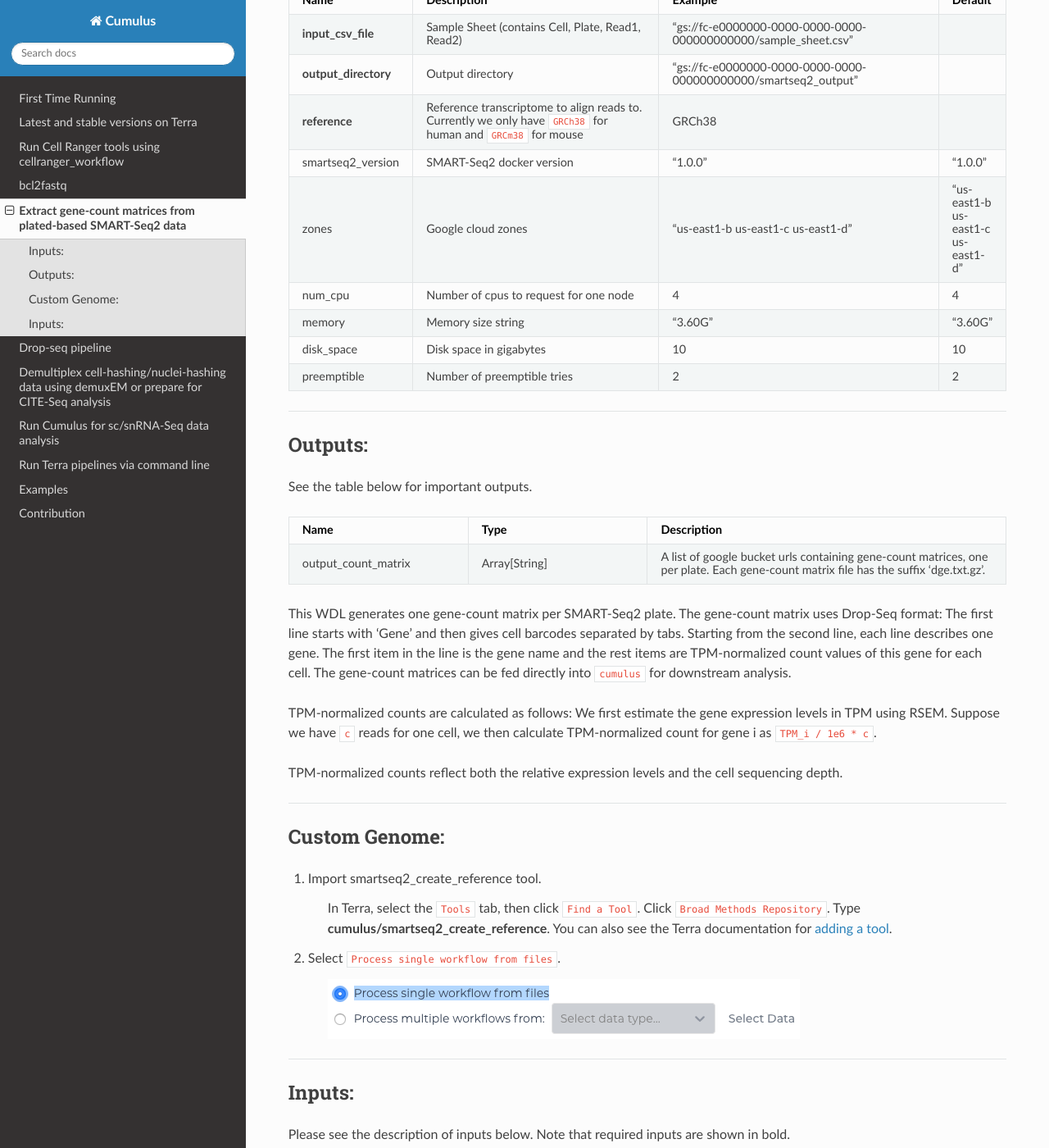
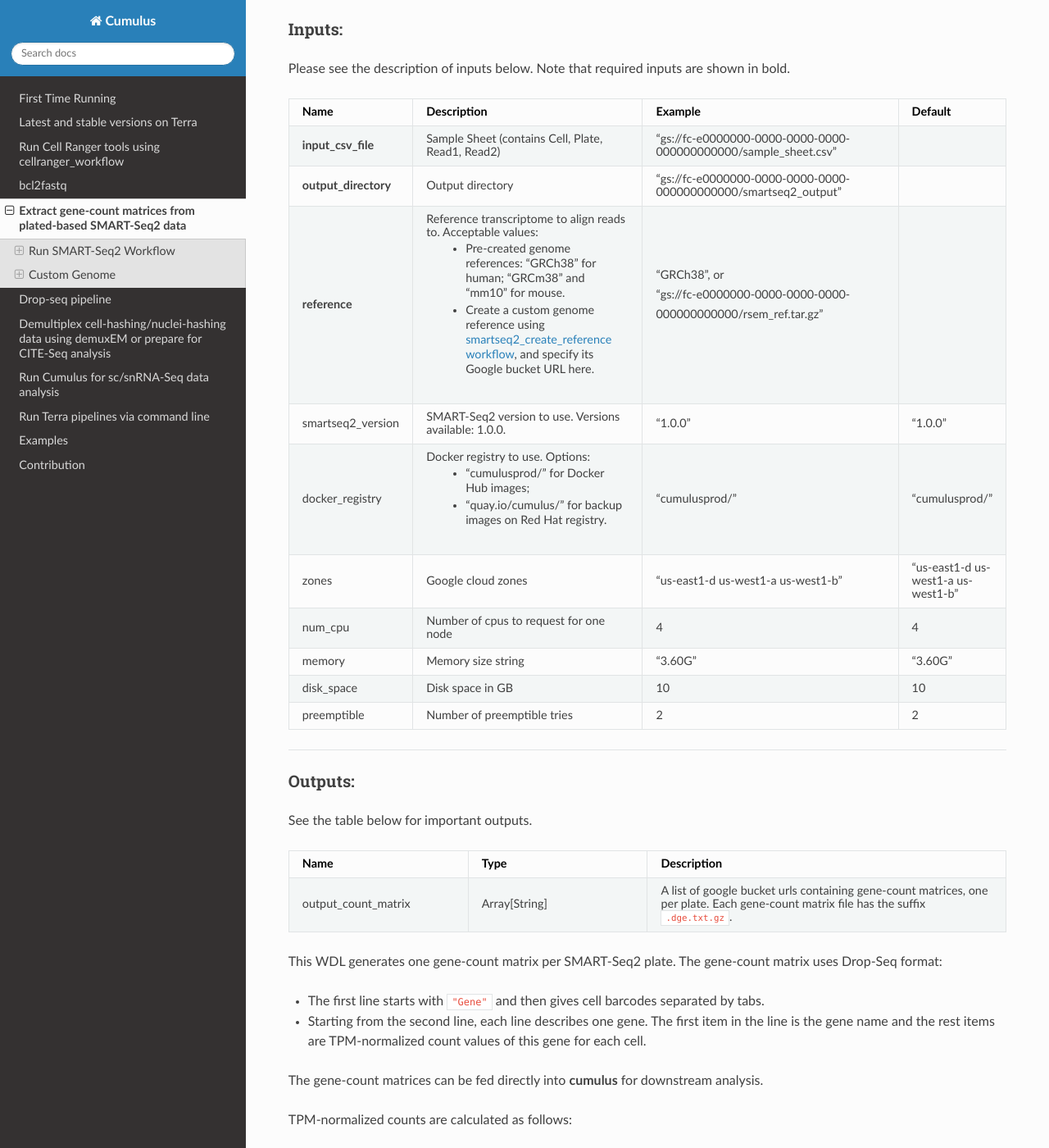
Before and after one commit to lilab-bcb/cumulus, a Sphinx documentation site: the page built from docs/smart_seq_2.rst, in a window 1280 px wide and 1400 px high, scrolled down 2298 px. Shown: the whole window at 82% size. Built offline with Sphinx 7.4.7 and the Read the Docs theme 2.0.0, drawn with Linux system fonts in a browser that asks for light colours; some of the changed text lies outside the part shown.

Commit message:
Update docs of smart_seq_2

```diff
--- a/docs/command_line.rst
+++ b/docs/command_line.rst
@@ -96,7 +96,7 @@ Required options are in bold.
 Example
 ++++++++
 
-This example shows how to use ``alto fc_run`` to run cellranger_workflow to extract sequencer reads.
+This example shows how to use ``alto fc_run`` to run cellranger_workflow to extract gene-count matrices from sequencing output.
 
 #. Prepare your sample sheet ``example_sample_sheet.csv`` as the following::
 
@@ -112,7 +112,7 @@ This example shows how to use ``alto fc_run`` to run cellranger_workflow to extr
 
    where ``/my-local-path`` is the top-level directory of your BCL files on your local machine.
 
-   Note that ``sample_1``, ``sample_2``, ``sample_3``, and ``sample_4`` are sequenced on 2 flowcells. And for each sample, all of its FASTQ files will be passed to ``cellranger count`` in one command by the pipeline.
+   Note that ``sample_1``, ``sample_2``, ``sample_3``, and ``sample_4`` are sequenced on 2 flowcells.
 
 
 #. Prepare your JSON input file ``inputs.json`` for cellranger_workflow::
--- a/docs/smart_seq_2.rst
+++ b/docs/smart_seq_2.rst
@@ -1,7 +1,10 @@
 Extract gene-count matrices from plated-based SMART-Seq2 data
 -------------------------------------------------------------
 
-Follow the steps below to extract gene-count matrices from SMART-Seq2 data on Terra_. This WDL aligns reads using Bowtie 2 and estimates expression levels using RSEM.
+Run SMART-Seq2 Workflow
+~~~~~~~~~~~~~~~~~~~~~~~~
+
+Follow the steps below to extract gene-count matrices from SMART-Seq2 data on Terra_. This WDL aligns reads using *Bowtie 2* and estimates expression levels using *RSEM*.
 
 #. Copy your sequencing output to your workspace bucket using gsutil_ in your unix terminal.
 
@@ -67,17 +70,18 @@ Follow the steps below to extract gene-count matrices from SMART-Seq2 data on Te
 		gsutil cp /foo/bar/projects/sample_sheet.csv gs://fc-e0000000-0000-0000-0000-000000000000/
 
 
-#. Import smartseq2 tool.
+#. Import smartseq2 workflow to your workspace.
 
-	In Terra, select the ``Tools`` tab, then click ``Find a Tool``. Click ``Broad Methods Repository``. Type **cumulus/smartseq2**.
- 	You can also see the Terra documentation for `adding a tool`_.
+	See the Terra documentation for `adding a workflow`_. The smartseq2 workflow is under ``Broad Methods Repository`` with name "**cumulus/smartseq2**".
 
-#. Select ``Process single workflow from files``.
+	Moreover, in the workflow page, click ``Export to Workspace...`` button, and select the workspace to which you want to export ``smartseq2`` in the drop-down menu.
+
+#. In your workspace, open ``smartseq2`` in ``WORKFLOWS`` tab. Select ``Process single workflow from files`` as below
 
 	.. image:: images/single_workflow.png
 
+   and click ``SAVE`` button.
 
----------------------------------
 
 Inputs:
 ^^^^^^^
@@ -101,17 +105,29 @@ Please see the description of inputs below. Note that required inputs are shown
 	  - "gs://fc-e0000000-0000-0000-0000-000000000000/smartseq2_output"
 	  -
 	* - **reference**
-	  - Reference transcriptome to align reads to. Currently we only have ``GRCh38`` for human and ``GRCm38`` for mouse
-	  - GRCh38
+	  - Reference transcriptome to align reads to. Acceptable values:
+
+	  	- Pre-created genome references: "GRCh38" for human; "GRCm38" and "mm10" for mouse.
+	  	- Create a custom genome reference using `smartseq2_create_reference workflow <./smart_seq_2.html#custom-genome>`_, and specify its Google bucket URL here.
+	  - | "GRCh38", or
+	    | "gs://fc-e0000000-0000-0000-0000-000000000000/rsem_ref.tar.gz"
 	  -
 	* - smartseq2_version
-	  - SMART-Seq2 docker version
+	  - SMART-Seq2 version to use. Versions available: 1.0.0.
 	  - "1.0.0"
 	  - "1.0.0"
+	* - docker_registry
+	  - Docker registry to use. Options:
+
+	  	- "cumulusprod/" for Docker Hub images;
+
+	  	- "quay.io/cumulus/" for backup images on Red Hat registry.
+	  - "cumulusprod/"
+	  - "cumulusprod/"
 	* - zones
 	  - Google cloud zones
-	  - "us-east1-b us-east1-c us-east1-d"
-	  - "us-east1-b us-east1-c us-east1-d"
+	  - "us-east1-d us-west1-a us-west1-b"
+	  - "us-east1-d us-west1-a us-west1-b"
 	* - num_cpu
 	  - Number of cpus to request for one node
 	  - 4
@@ -121,7 +137,7 @@ Please see the description of inputs below. Note that required inputs are shown
 	  - "3.60G"
 	  - "3.60G"
 	* - disk_space
-	  - Disk space in gigabytes
+	  - Disk space in GB
 	  - 10
 	  - 10
 	* - preemptible
@@ -146,11 +162,21 @@ See the table below for important outputs.
 	  - Description
 	* - output_count_matrix
 	  - Array[String]
-	  - A list of google bucket urls containing gene-count matrices, one per plate. Each gene-count matrix file has the suffix 'dge.txt.gz'.
+	  - A list of google bucket urls containing gene-count matrices, one per plate. Each gene-count matrix file has the suffix ``.dge.txt.gz``.
 
-This WDL generates one gene-count matrix per SMART-Seq2 plate. The gene-count matrix uses Drop-Seq format: The first line starts with 'Gene' and then gives cell barcodes separated by tabs. Starting from the second line, each line describes one gene. The first item in the line is the gene name and the rest items are TPM-normalized count values of this gene for each cell. The gene-count matrices can be fed directly into ``cumulus`` for downstream analysis.
+This WDL generates one gene-count matrix per SMART-Seq2 plate. The gene-count matrix uses Drop-Seq format:
 
-TPM-normalized counts are calculated as follows: We first estimate the gene expression levels in TPM using RSEM. Suppose we have ``c`` reads for one cell, we then calculate TPM-normalized count for gene i as ``TPM_i / 1e6 * c``.
+- The first line starts with ``"Gene"`` and then gives cell barcodes separated by tabs.
+- Starting from the second line, each line describes one gene.
+  The first item in the line is the gene name and the rest items are TPM-normalized count values of this gene for each cell.
+
+The gene-count matrices can be fed directly into **cumulus** for downstream analysis.
+
+TPM-normalized counts are calculated as follows:
+
+#. Estimate the gene expression levels in TPM using *RSEM*.
+
+#. Suppose ``c`` reads are achieved for one cell, then calculate TPM-normalized count for gene ``i`` as ``TPM_i / 1e6 * c``.
 
 TPM-normalized counts reflect both the relative expression levels and the cell sequencing depth.
 
@@ -158,20 +184,23 @@ TPM-normalized counts reflect both the relative expression levels and the cell s
 
 ---------------------------------
 
-Custom Genome:
-^^^^^^^^^^^^^^
+Custom Genome
+~~~~~~~~~~~~~~~~
 
-#. Import smartseq2_create_reference tool.
+We also provide a way of generating user-customized Genome references for SMART-Seq2 workflow.
 
-	In Terra, select the ``Tools`` tab, then click ``Find a Tool``. Click ``Broad Methods Repository``. Type **cumulus/smartseq2_create_reference**.
- 	You can also see the Terra documentation for `adding a tool`_.
+#. Import smartseq2_create_reference workflow to your workspace.
 
-#. Select ``Process single workflow from files``.
+	See the Terra documentation for `adding a workflow`_. The smartseq2_create_reference workflow is under ``Broad Methods Repository`` with name "**cumulus/smartseq2_create_reference**".
+
+	Moreover, in the workflow page, click ``Export to Workflow...`` button, and select the workspace to which you want to export ``smartseq2_create_reference`` in the drop-down menu.
+
+#. In your workspace, open ``smartseq2_create_reference`` in ``WORKFLOWS`` tab. Select ``Process single workflow from files`` as below
 
 	.. image:: images/single_workflow.png
 
+   and click ``SAVE`` button.
 
----------------------------------
 
 Inputs:
 ^^^^^^^
@@ -179,43 +208,76 @@ Inputs:
 Please see the description of inputs below. Note that required inputs are shown in bold.
 
 .. list-table::
-	:widths: 5 30 30
+	:widths: 5 30 30 5
 	:header-rows: 1
 
 	* - Name
 	  - Description
+	  - Type or Example
 	  - Default
 	* - **fasta**
-	  - Genome fasta file (e.g. Homo_sapiens.GRCh38.dna.primary_assembly.fa)
+	  - Genome fasta file
+	  - | File.
+	    | For example, "gs://fc-e0000000-0000-0000-0000-000000000000/Homo_sapiens.GRCh38.dna.primary_assembly.fa"
 	  -
 	* - **gtf**
 	  - GTF gene annotation file (e.g. Homo_sapiens.GRCh38.83.gtf)
+	  - | File.
+	    | For example, "gs://fc-e0000000-0000-0000-0000-000000000000/Homo_sapiens.GRCh38.83.gtf"
 	  -
 	* - smartseq2_version
-	  - SMART-Seq2 docker version
+	  - | SMART-Seq2 version to use.
+	    | Versions available: 1.0.0.
+	  - String
 	  - "1.0.0"
+	* - docker_registry
+	  - Docker registry to use. Options:
+
+	  	- "cumulusprod/" for Docker Hub images;
+
+	  	- "quay.io/cumulus/" for backup images on Red Hat registry.
+	  - String
+	  - "cumulusprod/"
 	* - zones
 	  - Google cloud zones
+	  - String
 	  - "us-east1-b us-east1-c us-east1-d"
 	* - cpu
-	  - Number of cpus
-	  - 4
+	  - Number of CPUs
+	  - Integer
+	  - 8
 	* - memory
 	  - Memory size string
+	  - String
 	  - "7.2G"
 	* - extra_disk_space
-	  - Extra disk space in gigabytes
+	  - Extra disk space in GB
+	  - Integer
 	  - 15
 	* - preemptible
 	  - Number of preemptible tries
+	  - Integer
 	  - 2
-	* - docker_registry
-	  - The docker registry
-	  - "cumulusprod"
+
+Outputs
+^^^^^^^^
+
+.. list-table::
+	:widths: 5 5 10
+	:header-rows: 1
+
+	* - Name
+	  - Type
+	  - Description
+	* - reference
+	  - File
+	  - The custom Genome reference generated. Its default file name is ``rsem_ref.tar.gz``.
+
+
 
 ---------------------------------
 
 
 .. _gsutil: https://cloud.google.com/storage/docs/gsutil
-.. _adding a tool: https://support.terra.bio/hc/en-us/articles/360025674392-Finding-the-tool-method-you-need-in-the-Methods-Repository
+.. _adding a workflow: https://support.terra.bio/hc/en-us/articles/360025674392-Finding-the-tool-method-you-need-in-the-Methods-Repository
 .. _Terra: https://app.terra.bio/
```
